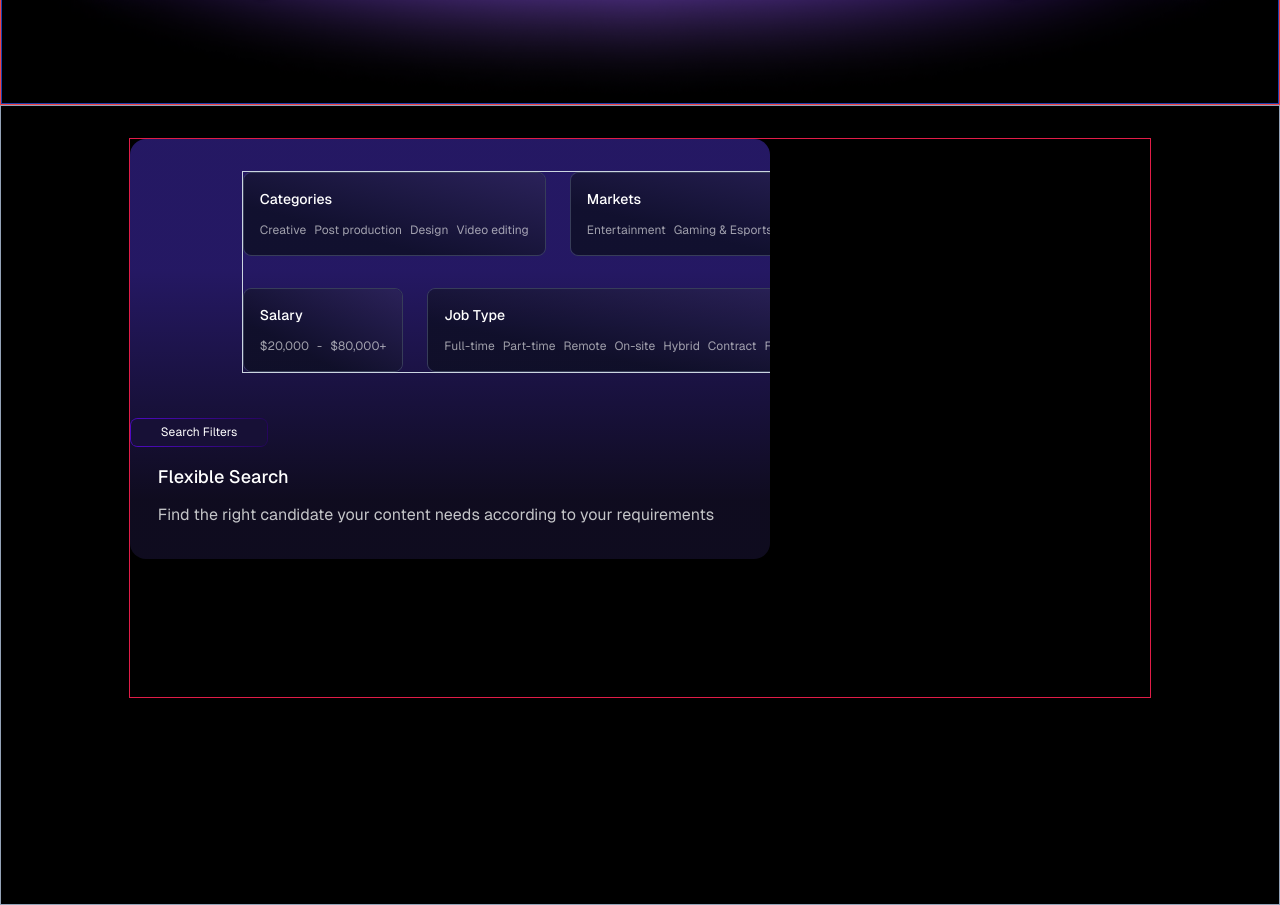
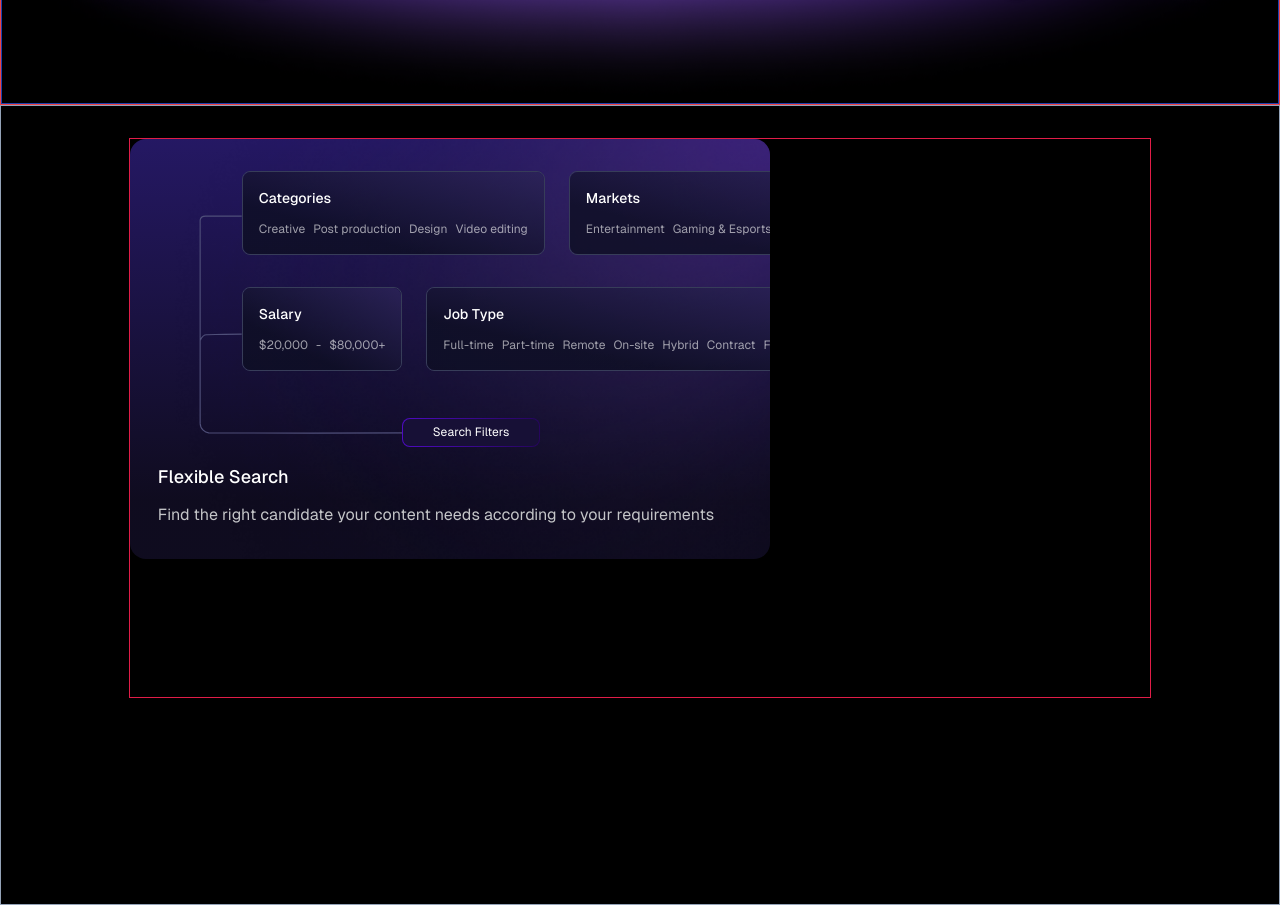
Before and after one commit to Amarprasad33/content-society, a Next.js app: page /templanding in a window 1280 px wide. Shown: the part 1020-1925 px from the top of the page. Built offline with nearby package versions, Linux system fonts and the light colour scheme; no server answers.

Commit message:
card-1 comp.

```diff
--- a/src/app/templanding/page.tsx
+++ b/src/app/templanding/page.tsx
@@ -161,9 +161,9 @@ export default function TempLanding() {
         <div className="border border-rose-600 w-[80%] h-[70vh] mt-8">
           <div className="w-full">
             {/* Card-1 */}
-            <div className="relative w-[640px] h-[420px] overflow-hidden rounded-2xl bg-[linear-gradient(to_top,_rgba(18,14,37,0.84)_14%,_rgba(53,35,144,0.69)_69%)]">
+            <div className="relative w-[640px] h-[420px] overflow-hidden rounded-2xl bg-[linear-gradient(to_top,_rgba(18,14,37,0.84)_14%,_rgba(53,35,144,0.69)_100%)]">
               {/* Search Filter cards border-[#282D43] */}
-              <div className="cards-container flex flex-col gap-8 absolute left-28 top-8 border border-slate-300">
+              <div className="cards-container flex flex-col gap-8 absolute left-28 top-8">
                 <div className="flex gap-6">
                   <Bento_1_FilterCard
                     filterHeading="Categories"
@@ -185,14 +185,28 @@ export default function TempLanding() {
                   />
                 </div>
               </div>
-              <div className="p-[1px] rounded-lg bg-gradient-to-r from-[#4E0AC2] to-[#25055C] w-fit bottom-[7rem] absolute" style={{'left': 'calc(100% - 23rem);'}}>
-                <button className="bg-[#171036] px-[30px] pt-[5px] pb-[6px] w-full h-full text-xs font-normal rounded-[6px]">Search Filters</button>
+              <div className="p-[1px] rounded-lg z-[1] bg-gradient-to-r from-[#4E0AC2] to-[#25055C] w-fit bottom-[7rem] absolute" style={{'left': 'calc(100% - 23rem)'}}>
+                <button className="bg-[#171036] px-[30px] pt-[5px] pb-[6px] w-full h-full text-xs font-normal rounded-[7px]">Search Filters</button>
               </div>
               {/* Copy */}
               <div className="absolute bottom-8 left-7 flex flex-col gap-3 ">
                 <div className="text-lg font-medium text-white">Flexible Search</div>
                 <div className="text-base font-normal text-[#C4C5C8]">Find the right candidate your content needs according to your requirements</div>
               </div>
+              <Image
+                className=""
+                alt="Light glow"
+                src="/templanding/abstract/purple_light_bento-1.png"
+                width={660}
+                height={416}
+              />
+              <Image
+                className="absolute bottom-[7.8rem] left-[4.3rem]"
+                alt="Connecting lines"
+                src="/templanding/mini_assets/connector-bento.svg"
+                width={215}
+                height={244}
+              />
             </div>
 
           </div>
```
Also changed, not shown: public/templanding/abstract/purple_light_bento-1.png (added), public/templanding/mini_assets/connector-bento.svg (added).
